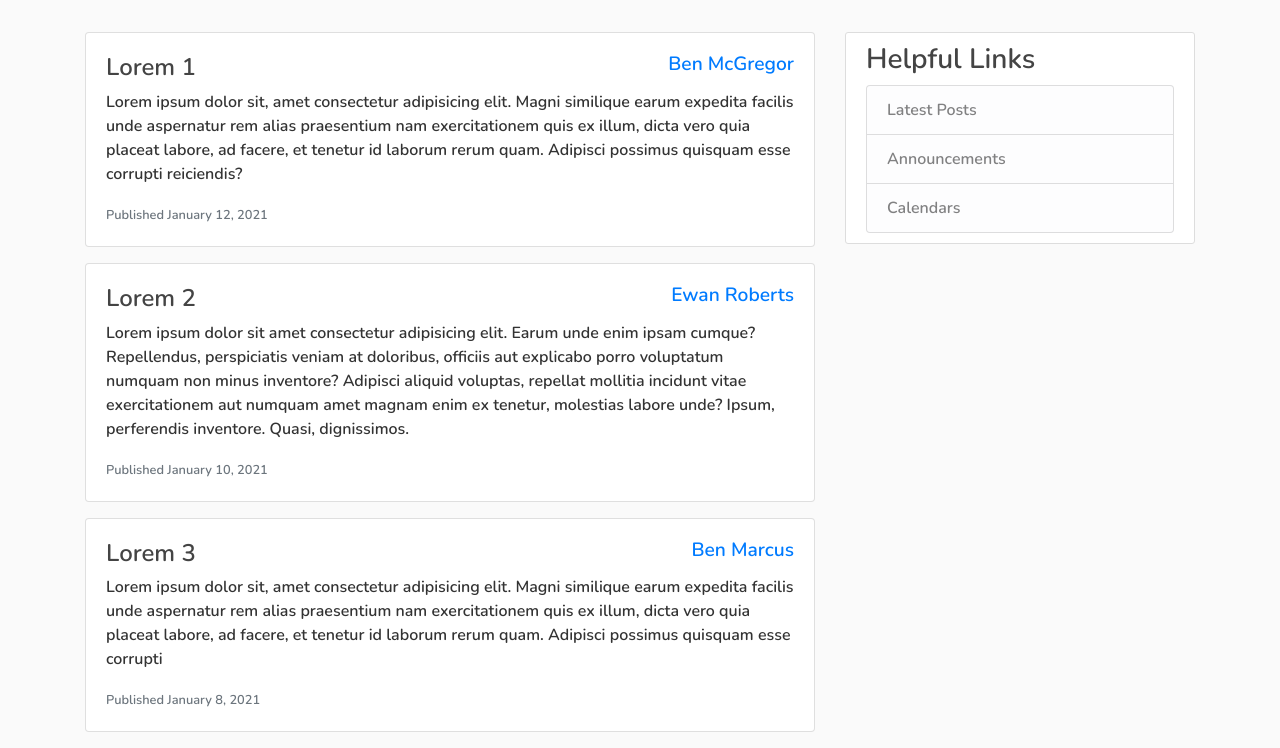
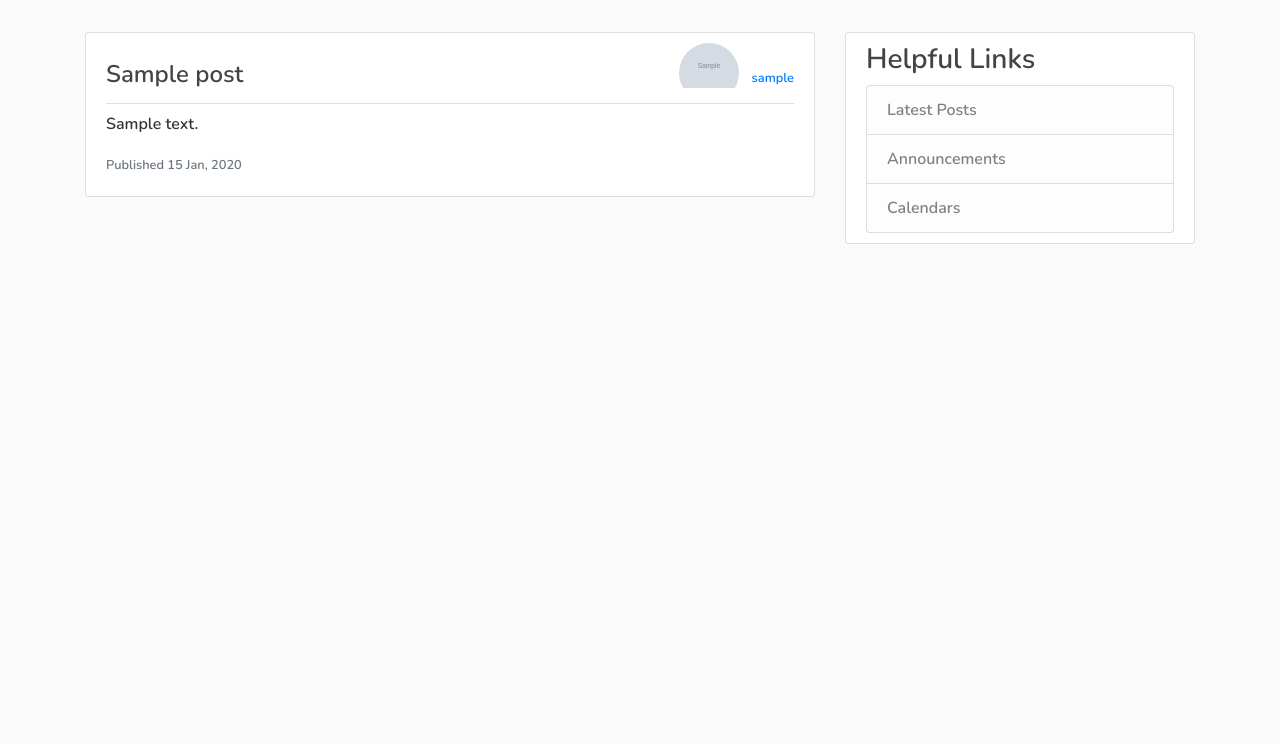
Before and after one commit to Benneee/flask_play, a Flask app: page / in a window 1280 px wide. Shown: the part 56-804 px from the top of the page. After the commit the page ends 300 px from the top, so only its background shows below. Run offline with Flask 2, Linux system fonts and the light colour scheme; tables that the repository leaves empty hold one stand-in row (values such as "Sample post"); grey boxes marked "Sample" are stand-in pictures; some libraries are stand-ins or nearby versions.

Commit message:
Feat: added means to C-U-D a post

```diff
--- a/flaskplay/routes.py
+++ b/flaskplay/routes.py
@@ -1,47 +1,23 @@
 import os # to get the image extension
 import secrets
 from PIL import Image
-from flask import render_template, url_for, flash, redirect, request
+from flask import render_template, url_for, flash, redirect, request, abort
 
 from flaskplay import app, db, bcrypt
-from flaskplay.forms import RegistrationForm, LoginForm, UpdateAccountForm
+from flaskplay.forms import RegistrationForm, LoginForm, UpdateAccountForm, PostForm
 from flaskplay.models import User, Post
 from flask_login import login_user, current_user, logout_user, login_required
 
-# Dummy data
-title = 'About'
-posts = [
-    {
-        'id': 1,
-        'author': 'Ben McGregor',
-        'title': 'Lorem 1',
-        'content': 'Lorem ipsum dolor sit, amet consectetur adipisicing elit. Magni similique earum expedita facilis    unde aspernatur rem alias praesentium nam exercitationem quis ex illum, dicta vero quia placeat labore, ad facere, et tenetur id laborum rerum quam. Adipisci possimus quisquam esse corrupti reiciendis?',
-        'created_at': 'January 12, 2021'
-    },
-    {
-        'id': 2,
-        'author': 'Ewan Roberts',
-        'title': 'Lorem 2',
-        'content': 'Lorem ipsum dolor sit amet consectetur adipisicing elit. Earum unde enim ipsam cumque? Repellendus, perspiciatis veniam at doloribus, officiis aut explicabo porro voluptatum numquam non minus inventore? Adipisci aliquid voluptas, repellat mollitia incidunt vitae exercitationem aut numquam amet magnam enim ex tenetur, molestias labore unde? Ipsum, perferendis inventore. Quasi, dignissimos.',
-        'created_at': 'January 10, 2021'
-    },
-    {
-        'id': 3,
-        'author': 'Ben Marcus',
-        'title': 'Lorem 3',
-        'content': 'Lorem ipsum dolor sit, amet consectetur adipisicing elit. Magni similique earum expedita facilis    unde aspernatur rem alias praesentium nam exercitationem quis ex illum, dicta vero quia placeat labore, ad facere, et tenetur id laborum rerum quam. Adipisci possimus quisquam esse corrupti',
-        'created_at': 'January 8, 2021'
-    },
-]
 
 @app.route('/')
 @app.route('/home')
 def home():
+    posts = Post.query.all()
     return render_template('index.html', posts=posts)
 
 @app.route('/about')
 def about():
-    return render_template('about.html', title=title)
+    return render_template('about.html', title='About')
 
 @app.route('/register', methods=['GET', 'POST'])
 def register():
@@ -120,3 +96,52 @@ def account():
         form.email.data = current_user.email
     image_file = url_for('static', filename='profile_pics/' + current_user.image_file)
     return render_template('account.html', title='Profile', image_file=image_file, form=form)
+
+
+@app.route('/post/new', methods=['GET', 'POST'])
+@login_required # restricted route
+def new_post():
+    form = PostForm()
+    if form.validate_on_submit():
+        post = Post(title=form.title.data, content=form.content.data, author=current_user)
+        db.session.add(post)
+        db.session.commit()
+        flash('Your post has been created!', 'success')
+        return redirect(url_for('home'))
+    return render_template('create_post.html', title='New Post', legend='New Post', form=form)
+
+
+@app.route('/post/<int:post_id>')
+def post(post_id):
+    post = Post.query.get_or_404(post_id)
+    return render_template('post.html', title=post.title, post=post)
+
+
+@app.route('/post/<int:post_id>/update', methods=['GET', 'POST'])
+@login_required
+def update_post(post_id):
+    post = Post.query.get_or_404(post_id)
+    if post.author != current_user:
+        abort(403)
+    form = PostForm()
+    if form.validate_on_submit():
+        post.title = form.title.data
+        post.content = form.content.data
+        db.session.commit()
+        flash('Your post has been updated', 'success')
+        return redirect(url_for('post', post_id=post.id))
+    elif request.method == 'GET':
+        form.title.data = post.title
+        form.content.data = post.content
+    return render_template('create_post.html', title='Update Post', legend='Update Post', form=form)
+
+
+@app.route('/post/<int:post_id>/delete', methods=['POST'])
+def delete_post(post_id):
+    post = Post.query.get_or_404(post_id)
+    if post.author != current_user:
+        abort(403)
+    db.session.delete(post)
+    db.session.commit()
+    flash('Your post has been deleted', 'success')
+    return redirect(url_for('home'))
--- a/flaskplay/static/main.css
+++ b/flaskplay/static/main.css
@@ -51,9 +51,18 @@ a.article-title:hover {
 }
 
 .article-img {
-  height: 65px;
-  width: 65px;
+  height: 60px;
+  width: 60px;
+  border-radius: 50%;
   margin-right: 16px;
+  margin-top: -10px;
+  overflow: hidden;
+  display:inline-block;
+  vertical-align:middle;
+}
+
+.article-img img {
+  width: 100%;
 }
 
 .article-metadata {
--- a/flaskplay/templates/index.html
+++ b/flaskplay/templates/index.html
@@ -1,12 +1,42 @@
-{% extends "layout.html" %} {% block content %} {% for post in posts %}
+{% extends "layout.html" %}
+{% block content %}
+  {% if posts|length > 0 %}
+    {% for post in posts %}
       <article class="card mb-3">
         <div class="card-body">
+          <div class="card-header bg-transparent p-0">
+            <div class="row">
+              <div class="col-6 align-self-center">
                 <h4>
-      <a class="article-title mr-4" href="#">{{ post.title }} </a>
-      <small class="float-right"><a href="#">{{ post.author }}</a></small>
+                  <a class="article-title mr-2" href="{{ url_for('post', post_id=post.id) }} ">{{ post.title }} </a>
                 </h4>
-    <p class="article-content">{{ post.content }}</p>
-    <small class="text-muted">Published {{ post.created_at }} </small>
+              </div>
+              <div class="col-6">
+
+                <div class="float-right">
+                  <div class= "article-img mr-2">
+                    <img src="{{ url_for('static', filename='profile_pics/' + post.author.image_file) }}" alt="" class="rounded  img-fluid">
+                  </div>
+
+                  <small><a href="#">{{ post.author.username }}</a></small>
+                </div>
+              </div>
+            </div>
+
+
+          </div>
+
+          <p class="mt-2 article-content">{{ post.content }}</p>
+          <small class="text-muted">Published {{ post.date_posted.strftime("%d %b, %Y")  }} </small>
         </div>
       </article>
-{% endfor %} {% endblock content %}
+    {% endfor %}
+    {% else %}
+    <div class="card text-center">
+      <div class="card-body">
+        <h4>You currently have no posts</h4>
+        <h6>Click <a href="{{ url_for('new_post') }}">here</a> to create one!</h6>
+      </div>
+    </div>
+  {% endif %}
+{% endblock content %}
--- a/flaskplay/templates/layout.html
+++ b/flaskplay/templates/layout.html
@@ -65,6 +65,7 @@
             <!-- Navbar Right Side -->
             <div class="navbar-nav">
               {% if current_user.is_authenticated %}
+              <a class="nav-item nav-link" href="{{ url_for('new_post') }}">New Post</a>
               <a class="nav-item nav-link" href="{{ url_for('account') }}">Account</a>
               <a class="nav-item nav-link" href="{{ url_for('logout') }}">Logout</a>
               {% else %}
```
Also changed, not shown: flaskplay/forms.py (+8 -1 lines), flaskplay/templates/create_post.html (added, +47 -0 lines), flaskplay/templates/post.html (added, +62 -0 lines), flaskplay/static/profile_pics/47988cc6925b61b7.png (added). Lines whose indentation alone changed are shown as unchanged.
